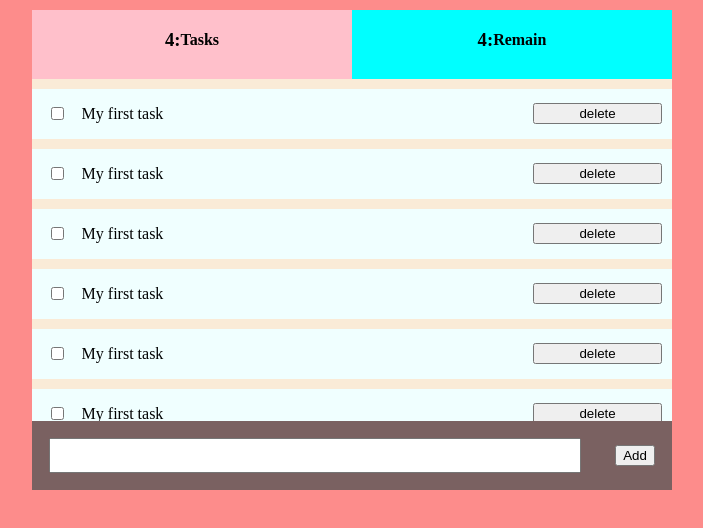
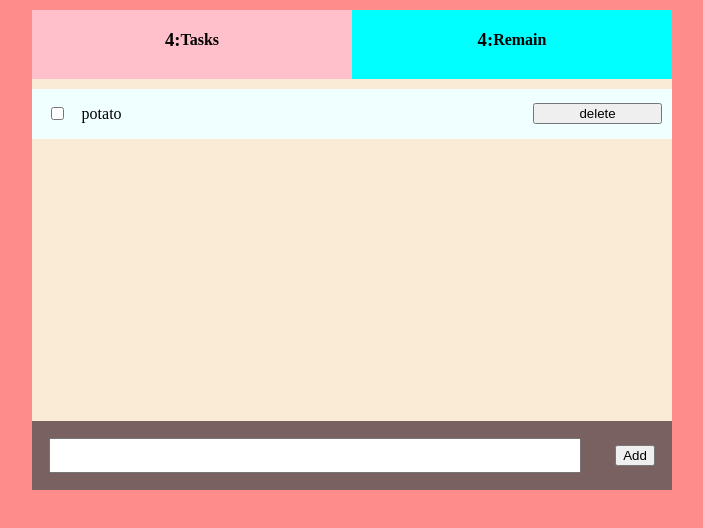
Before and after one commit to thahseen21/c-sharp-training, an Angular app in the folder Day_25/TodoList-App/: page / in a window 1280 px wide. Shown: the top 528 px of the page, without its empty margins (298-1001 px from the left). Built offline with nearby package versions, Linux system fonts and the light colour scheme.

Commit message:
getting data from child to parent component and done testing the list of todo using dummy data

```diff
--- a/Day_25/TodoList-App/src/app/todo/input/input.component.ts
+++ b/Day_25/TodoList-App/src/app/todo/input/input.component.ts
@@ -1,4 +1,4 @@
-import { Component } from '@angular/core';
+import { Component, Output, EventEmitter } from '@angular/core';
 
 @Component({
   selector: 'todo-input',
@@ -6,7 +6,9 @@ import { Component } from '@angular/core';
   styleUrls: ['./input.component.css'],
 })
 export class TodoInput {
+  @Output() newTodoEvent = new EventEmitter<string>();
+
   getTodo(value: string) {
-    console.log(value);
+    this.newTodoEvent.emit(value);
   }
 }
--- a/Day_25/TodoList-App/src/app/todo/task/task.component.html
+++ b/Day_25/TodoList-App/src/app/todo/task/task.component.html
@@ -1,71 +1,7 @@
-<div class="task-container">
+<div class="task-container" *ngFor="let todo of todoList">
   <div class="task">
     <input type="checkbox" />
-    <p>My first task</p>
+    <p>{{ todo.todo }}</p>
     <button>delete</button>
   </div>
 </div>
-<div class="task-container">
-  <div class="task">
-    <input type="checkbox" />
-    <p>My first task</p>
-    <button>delete</button>
-  </div>
-</div>
-<div class="task-container">
-  <div class="task">
-    <input type="checkbox" />
-    <p>My first task</p>
-    <button>delete</button>
-  </div>
-</div>
-<div class="task-container">
-  <div class="task">
-    <input type="checkbox" />
-    <p>My first task</p>
-    <button>delete</button>
-  </div>
-</div>
-<div class="task-container">
-  <div class="task">
-    <input type="checkbox" />
-    <p>My first task</p>
-    <button>delete</button>
-  </div>
-</div>
-<div class="task-container">
-  <div class="task">
-    <input type="checkbox" />
-    <p>My first task</p>
-    <button>delete</button>
-  </div>
-</div>
-<div class="task-container">
-  <div class="task">
-    <input type="checkbox" />
-    <p>My first task</p>
-    <button>delete</button>
-  </div>
-</div>
-<div class="task-container">
-  <div class="task">
-    <input type="checkbox" />
-    <p>My first task</p>
-    <button>delete</button>
-  </div>
-</div>
-<div class="task-container">
-  <div class="task">
-    <input type="checkbox" />
-    <p>My first task</p>
-    <button>delete</button>
-  </div>
-</div>
-<div class="task-container">
-  <div class="task">
-    <input type="checkbox" />
-    <p>My first task</p>
-    <button>delete</button>
-  </div>
-  <div class="p">{{ item }}</div>
-</div>
--- a/Day_25/TodoList-App/src/app/todo/task/task.component.ts
+++ b/Day_25/TodoList-App/src/app/todo/task/task.component.ts
@@ -6,5 +6,5 @@ import { Component, Input } from '@angular/core';
   styleUrls: ['./task.component.css'],
 })
 export class TodoTask {
-  @Input() item = '';
+  @Input() todoList: any;
 }
--- a/Day_25/TodoList-App/src/app/todo/todo.component.html
+++ b/Day_25/TodoList-App/src/app/todo/todo.component.html
@@ -1,5 +1,8 @@
 <div class="todo-container">
   <todo-header class="header-wrapper"></todo-header>
-  <todo-task class="task-wrapper" [item]="currentItem"></todo-task>
-  <todo-input class="input-wrapper"></todo-input>
+  <todo-task class="task-wrapper" [todoList]="todoList"></todo-task>
+  <todo-input
+    class="input-wrapper"
+    (newTodoEvent)="receiveNewTodo($event)"
+  ></todo-input>
 </div>
--- a/Day_25/TodoList-App/src/app/todo/todo.component.ts
+++ b/Day_25/TodoList-App/src/app/todo/todo.component.ts
@@ -6,5 +6,12 @@ import { Component } from '@angular/core';
   styleUrls: ['./todo.component.css'],
 })
 export class TodoComponent {
-  currentItem = 'Television';
+  todoList = [{ todo: 'potato', isOver: false }];
+
+  newTodo = '';
+
+  receiveNewTodo($event: string) {
+    console.log('in todo component', $event);
+    this.newTodo = $event;
+  }
 }
```
